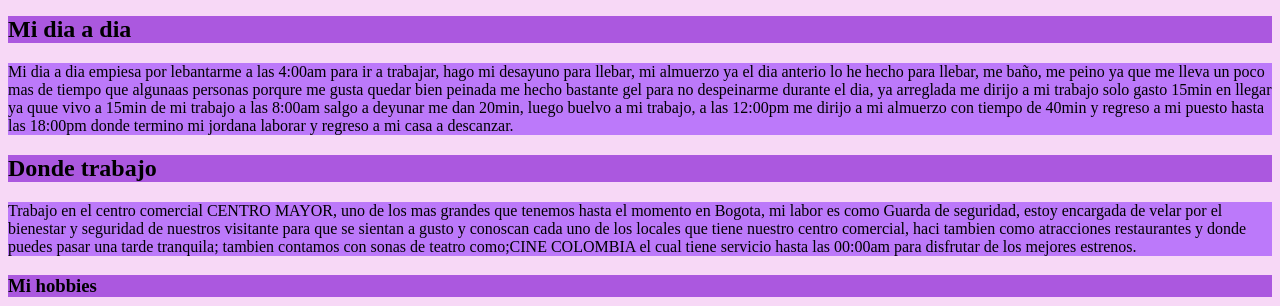
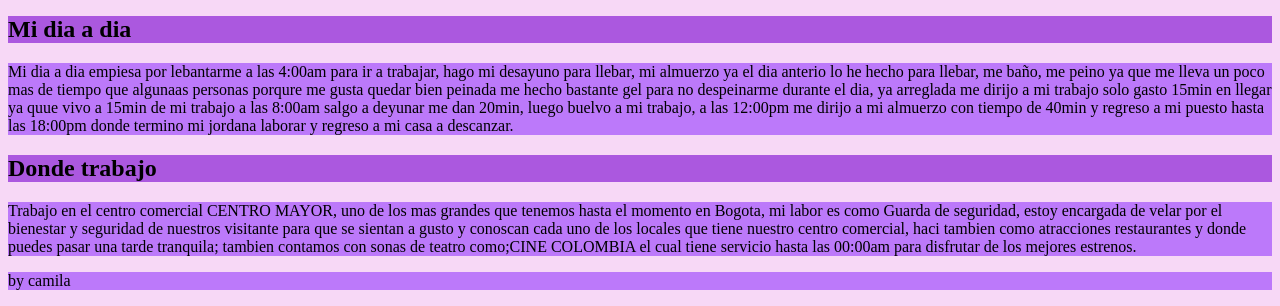
Before and after one commit to linaromero0202/bit-website, a plain HTML site: page index.html in a window 1280 px wide. Shown: the part 626-932 px from the top of the page. Drawn offline with Linux system fonts and the light colour scheme; files that its build step writes are made by us from their sources.

Commit message:
index.html

```diff
--- a/index.html
+++ b/index.html
@@ -57,6 +57,7 @@
   contamos con sonas de teatro como;CINE COLOMBIA el cual tiene servicio
   hasta las 00:00am para disfrutar de los mejores estrenos.
 </p>
+<p>by camila</p>
   <h3>Mi hobbies</h3>
   <p>Escuchar musica</p>
  <table>
```
